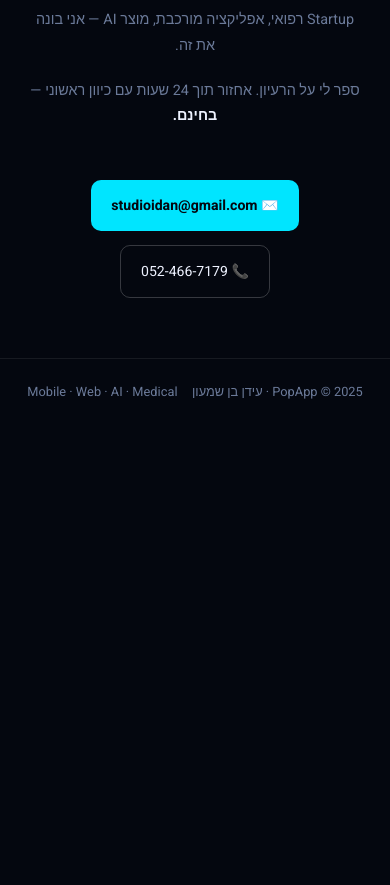
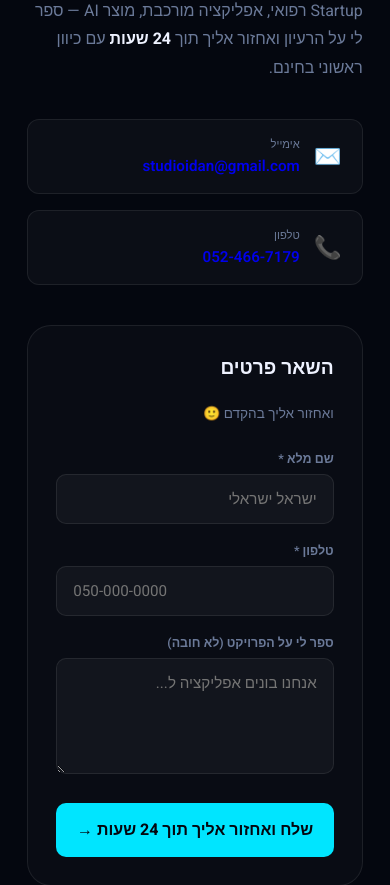
Before and after one commit to studioidan/popapp-website, a Next.js app: page / in a window 390 px wide. Shown: the part 10187-11072 px from the top of the page. Before the commit the page ends 10612 px from the top, so only its background shows below. Built offline with nearby package versions, Linux system fonts and the light colour scheme.

Commit message:
✉️ Add contact form with name, phone, message + Resend email API

```diff
--- /dev/null
+++ b/app/api/contact/route.ts
@@ -0,0 +1,70 @@
+import { NextRequest, NextResponse } from 'next/server'
+
+export async function POST(req: NextRequest) {
+  try {
+    const { name, phone, message } = await req.json()
+
+    if (!name || !phone) {
+      return NextResponse.json({ error: 'Missing fields' }, { status: 400 })
+    }
+
+    // Send email via Resend (free tier: 3000/mo)
+    const RESEND_KEY = process.env.RESEND_API_KEY
+
+    if (!RESEND_KEY) {
+      // Dev mode — just log it
+      console.log('📩 Contact form submission:', { name, phone, message })
+      return NextResponse.json({ ok: true })
+    }
+
+    const res = await fetch('https://api.resend.com/emails', {
+      method: 'POST',
+      headers: {
+        'Authorization': `Bearer ${RESEND_KEY}`,
+        'Content-Type': 'application/json',
+      },
+      body: JSON.stringify({
+        from: 'PopApp Website <onboarding@resend.dev>',
+        to: ['studioidan@gmail.com'],
+        subject: `🔔 ליד חדש מהאתר: ${name}`,
+        html: `
+          <div dir="rtl" style="font-family: sans-serif; max-width: 500px; margin: 0 auto; background: #f9fafb; padding: 32px; border-radius: 12px;">
+            <h2 style="color: #111; margin-bottom: 24px;">📩 ליד חדש מהאתר!</h2>
+            <table style="width: 100%; border-collapse: collapse;">
+              <tr>
+                <td style="padding: 12px 0; border-bottom: 1px solid #e5e7eb; color: #6b7280; width: 100px;">שם</td>
+                <td style="padding: 12px 0; border-bottom: 1px solid #e5e7eb; font-weight: 600; color: #111;">${name}</td>
+              </tr>
+              <tr>
+                <td style="padding: 12px 0; border-bottom: 1px solid #e5e7eb; color: #6b7280;">טלפון</td>
+                <td style="padding: 12px 0; border-bottom: 1px solid #e5e7eb; font-weight: 600; color: #111;">
+                  <a href="tel:${phone}" style="color: #00b4d8;">${phone}</a>
+                </td>
+              </tr>
+              ${message ? `
+              <tr>
+                <td style="padding: 12px 0; color: #6b7280; vertical-align: top;">הודעה</td>
+                <td style="padding: 12px 0; color: #111;">${message}</td>
+              </tr>` : ''}
+            </table>
+            <a href="tel:${phone}"
+              style="display: inline-block; margin-top: 28px; background: #00b4d8; color: white;
+                     padding: 12px 28px; border-radius: 8px; text-decoration: none; font-weight: 700;">
+              📞 התקשר עכשיו
+            </a>
+          </div>
+        `,
+      }),
+    })
+
+    if (!res.ok) {
+      console.error('Resend error:', await res.text())
+      return NextResponse.json({ error: 'Mail failed' }, { status: 500 })
+    }
+
+    return NextResponse.json({ ok: true })
+  } catch (err) {
+    console.error(err)
+    return NextResponse.json({ error: 'Server error' }, { status: 500 })
+  }
+}
--- a/components/Contact.tsx
+++ b/components/Contact.tsx
@@ -1,46 +1,196 @@
 'use client'
+import { useState } from 'react'
+
+type Status = 'idle' | 'sending' | 'success' | 'error'
+
 export default function Contact() {
+  const [form, setForm] = useState({ name: '', phone: '', message: '' })
+  const [status, setStatus] = useState<Status>('idle')
+
+  const handleSubmit = async (e: React.FormEvent) => {
+    e.preventDefault()
+    if (!form.name || !form.phone) return
+    setStatus('sending')
+
+    try {
+      const res = await fetch('/api/contact', {
+        method: 'POST',
+        headers: { 'Content-Type': 'application/json' },
+        body: JSON.stringify(form),
+      })
+      if (res.ok) setStatus('success')
+      else setStatus('error')
+    } catch {
+      setStatus('error')
+    }
+  }
+
   return (
     <>
       <section id="contact" style={{ position:'relative', zIndex:10,
-        padding:'clamp(60px,8vw,120px) clamp(20px,7vw,100px)', textAlign:'center' }}>
-        <div style={{ maxWidth:720, margin:'0 auto' }}>
-          <div style={{ display:'inline-flex', alignItems:'center', gap:10,
-            fontSize:'0.72rem', fontWeight:700, letterSpacing:'3px', textTransform:'uppercase',
-            color:'var(--cyan)', marginBottom:16, justifyContent:'center' }}>
-            <span style={{ width:24, height:1.5, background:'var(--cyan)', display:'block' }} />
-            מוכנים להתחיל?
+        padding:'clamp(60px,8vw,120px) clamp(20px,7vw,100px)' }}>
+
+        <div style={{ maxWidth:960, margin:'0 auto', display:'grid',
+          gridTemplateColumns:'repeat(auto-fit, minmax(300px, 1fr))', gap:'clamp(40px,6vw,80px)',
+          alignItems:'start' }}>
+
+          {/* Left — text */}
+          <div>
+            <div style={{ display:'flex', alignItems:'center', gap:10,
+              fontSize:'0.72rem', fontWeight:700, letterSpacing:'3px', textTransform:'uppercase',
+              color:'var(--cyan)', marginBottom:16 }}>
+              <span style={{ width:24, height:1.5, background:'var(--cyan)', display:'block' }} />
+              צור קשר
+            </div>
+            <h2 style={{ fontSize:'clamp(1.8rem,4vw,3.4rem)', fontWeight:900,
+              letterSpacing:'-1.5px', lineHeight:1.05, marginBottom:20 }}>
+              יש לך פרויקט?<br />
+              <span style={{ color:'var(--cyan)' }}>בואו נדבר.</span>
+            </h2>
+            <p style={{ color:'var(--grey)', fontSize:'1rem', lineHeight:1.8, marginBottom:36 }}>
+              Startup רפואי, אפליקציה מורכבת, מוצר AI —
+              ספר לי על הרעיון ואחזור אליך תוך <strong style={{ color:'var(--white)' }}>24 שעות</strong> עם כיוון ראשוני בחינם.
+            </p>
+
+            <div style={{ display:'flex', flexDirection:'column', gap:16 }}>
+              {[
+                { icon:'✉️', label:'אימייל', value:'studioidan@gmail.com', href:'mailto:studioidan@gmail.com' },
+                { icon:'📞', label:'טלפון', value:'052-466-7179', href:'tel:0524667179' },
+              ].map(c => (
+                <a key={c.label} href={c.href} style={{
+                  display:'flex', alignItems:'center', gap:14, textDecoration:'none',
+                  background:'rgba(255,255,255,0.03)', border:'1px solid var(--border)',
+                  borderRadius:12, padding:'16px 20px', transition:'all 0.25s',
+                }}
+                  onMouseEnter={e=>{e.currentTarget.style.borderColor='rgba(0,229,255,0.4)';e.currentTarget.style.transform='translateX(-4px)'}}
+                  onMouseLeave={e=>{e.currentTarget.style.borderColor='var(--border)';e.currentTarget.style.transform=''}}
+                >
+                  <span style={{ fontSize:'1.4rem' }}>{c.icon}</span>
+                  <div>
+                    <div style={{ fontSize:'0.7rem', color:'var(--grey)', marginBottom:2 }}>{c.label}</div>
+                    <div style={{ fontWeight:600, fontSize:'0.95rem' }}>{c.value}</div>
+                  </div>
+                </a>
+              ))}
+            </div>
           </div>
-          <h2 style={{ fontSize:'clamp(1.8rem,5vw,4rem)', fontWeight:900, letterSpacing:'-1.5px', lineHeight:1.1, marginBottom:20 }}>
-            יש לך פרויקט?<br /><span style={{ color:'var(--cyan)' }}>בואו נדבר.</span>
-          </h2>
-          <p style={{ color:'var(--grey)', fontSize:'clamp(0.9rem,2vw,1.1rem)', lineHeight:1.8, marginBottom:20 }}>
-            Startup רפואי, אפליקציה מורכבת, מוצר AI — אני בונה את זה.
-          </p>
-          <p style={{ color:'var(--grey)', fontSize:'0.9rem', lineHeight:1.7, marginBottom:52 }}>
-            ספר לי על הרעיון. אחזור תוך 24 שעות עם כיוון ראשוני — <strong style={{ color:'var(--white)' }}>בחינם.</strong>
-          </p>
-          <div style={{ display:'flex', gap:14, justifyContent:'center', flexWrap:'wrap' }}>
-            <a href="mailto:studioidan@gmail.com"
-              style={{ background:'var(--cyan)', color:'var(--black)',
-                padding:'15px clamp(20px,4vw,40px)', borderRadius:10,
-                fontFamily:'inherit', fontSize:'clamp(0.88rem,2vw,1rem)', fontWeight:700,
-                textDecoration:'none', display:'inline-block', transition:'all 0.25s' }}
-              onMouseEnter={e=>{e.currentTarget.style.transform='translateY(-2px)';e.currentTarget.style.boxShadow='0 12px 40px rgba(0,229,255,0.35)'}}
-              onMouseLeave={e=>{e.currentTarget.style.transform='';e.currentTarget.style.boxShadow=''}}
-            >✉️ studioidan@gmail.com</a>
-            <a href="tel:0524667179"
-              style={{ background:'transparent', color:'var(--white)',
-                border:'1.5px solid rgba(255,255,255,0.2)',
-                padding:'15px clamp(20px,4vw,36px)', borderRadius:10,
-                fontFamily:'inherit', fontSize:'clamp(0.88rem,2vw,1rem)', fontWeight:400,
-                textDecoration:'none', display:'inline-block', transition:'all 0.25s' }}
-              onMouseEnter={e=>{e.currentTarget.style.borderColor='var(--cyan)';e.currentTarget.style.color='var(--cyan)'}}
-              onMouseLeave={e=>{e.currentTarget.style.borderColor='rgba(255,255,255,0.2)';e.currentTarget.style.color='var(--white)'}}
-            >📞 052-466-7179</a>
+
+          {/* Right — form */}
+          <div style={{
+            background:'rgba(255,255,255,0.025)',
+            border:'1px solid var(--border)',
+            borderRadius:24, padding:'clamp(28px,4vw,44px)',
+          }}>
+            {status === 'success' ? (
+              <div style={{ textAlign:'center', padding:'40px 0' }}>
+                <div style={{ fontSize:'3.5rem', marginBottom:20 }}>🎉</div>
+                <h3 style={{ fontSize:'1.5rem', fontWeight:800, marginBottom:12 }}>קיבלתי!</h3>
+                <p style={{ color:'var(--grey)', lineHeight:1.7 }}>
+                  תודה {form.name}!<br />
+                  אחזור אליך תוך 24 שעות.
+                </p>
+              </div>
+            ) : (
+              <form onSubmit={handleSubmit} style={{ display:'flex', flexDirection:'column', gap:18 }}>
+                <h3 style={{ fontSize:'1.2rem', fontWeight:700, marginBottom:4 }}>השאר פרטים</h3>
+                <p style={{ color:'var(--grey)', fontSize:'0.85rem', marginBottom:8 }}>
+                  ואחזור אליך בהקדם 🙂
+                </p>
+
+                {/* Name */}
+                <div>
+                  <label style={{ fontSize:'0.78rem', color:'var(--grey)', display:'block', marginBottom:6, fontWeight:600 }}>
+                    שם מלא *
+                  </label>
+                  <input
+                    type="text"
+                    value={form.name}
+                    onChange={e => setForm(f => ({ ...f, name: e.target.value }))}
+                    placeholder="ישראל ישראלי"
+                    required
+                    style={{
+                      width:'100%', background:'rgba(255,255,255,0.04)',
+                      border:'1px solid var(--border)', borderRadius:10,
+                      padding:'13px 16px', color:'var(--white)',
+                      fontFamily:'inherit', fontSize:'0.95rem', outline:'none',
+                      transition:'border-color 0.2s',
+                    }}
+                    onFocus={e => e.target.style.borderColor='rgba(0,229,255,0.5)'}
+                    onBlur={e  => e.target.style.borderColor='var(--border)'}
+                  />
+                </div>
+
+                {/* Phone */}
+                <div>
+                  <label style={{ fontSize:'0.78rem', color:'var(--grey)', display:'block', marginBottom:6, fontWeight:600 }}>
+                    טלפון *
+                  </label>
+                  <input
+                    type="tel"
+                    value={form.phone}
+                    onChange={e => setForm(f => ({ ...f, phone: e.target.value }))}
+                    placeholder="050-000-0000"
+                    required
+                    style={{
+                      width:'100%', background:'rgba(255,255,255,0.04)',
+                      border:'1px solid var(--border)', borderRadius:10,
+                      padding:'13px 16px', color:'var(--white)',
+                      fontFamily:'inherit', fontSize:'0.95rem', outline:'none',
+                      transition:'border-color 0.2s',
+                    }}
+                    onFocus={e => e.target.style.borderColor='rgba(0,229,255,0.5)'}
+                    onBlur={e  => e.target.style.borderColor='var(--border)'}
+                  />
+                </div>
+
+                {/* Message */}
+                <div>
+                  <label style={{ fontSize:'0.78rem', color:'var(--grey)', display:'block', marginBottom:6, fontWeight:600 }}>
+                    ספר לי על הפרויקט (לא חובה)
+                  </label>
+                  <textarea
+                    value={form.message}
+                    onChange={e => setForm(f => ({ ...f, message: e.target.value }))}
+                    placeholder="אנחנו בונים אפליקציה ל..."
+                    rows={4}
+                    style={{
+                      width:'100%', background:'rgba(255,255,255,0.04)',
+                      border:'1px solid var(--border)', borderRadius:10,
+                      padding:'13px 16px', color:'var(--white)',
+                      fontFamily:'inherit', fontSize:'0.95rem', outline:'none',
+                      resize:'vertical', transition:'border-color 0.2s',
+                    }}
+                    onFocus={e => e.target.style.borderColor='rgba(0,229,255,0.5)'}
+                    onBlur={e  => e.target.style.borderColor='var(--border)'}
+                  />
+                </div>
+
+                {status === 'error' && (
+                  <p style={{ color:'#f87171', fontSize:'0.85rem' }}>
+                    משהו השתבש. נסה שוב או שלח ישירות ל-studioidan@gmail.com
+                  </p>
+                )}
+
+                <button type="submit" disabled={status === 'sending'}
+                  style={{
+                    background: status === 'sending' ? 'rgba(0,229,255,0.5)' : 'var(--cyan)',
+                    color:'var(--black)', border:'none',
+                    padding:'15px', borderRadius:10,
+                    fontFamily:'inherit', fontSize:'1rem', fontWeight:700,
+                    cursor: status === 'sending' ? 'wait' : 'pointer',
+                    transition:'all 0.25s', marginTop:4,
+                  }}
+                  onMouseEnter={e => { if (status !== 'sending') { e.currentTarget.style.transform='translateY(-2px)'; e.currentTarget.style.boxShadow='0 12px 40px rgba(0,229,255,0.35)' }}}
+                  onMouseLeave={e => { e.currentTarget.style.transform=''; e.currentTarget.style.boxShadow='' }}
+                >
+                  {status === 'sending' ? '⏳ שולח...' : 'שלח ואחזור אליך תוך 24 שעות →'}
+                </button>
+              </form>
+            )}
           </div>
         </div>
       </section>
+
       <footer style={{ position:'relative', zIndex:10, padding:'24px clamp(20px,7vw,100px)',
         borderTop:'1px solid var(--border)',
         display:'flex', justifyContent:'space-between', alignItems:'center',
```
